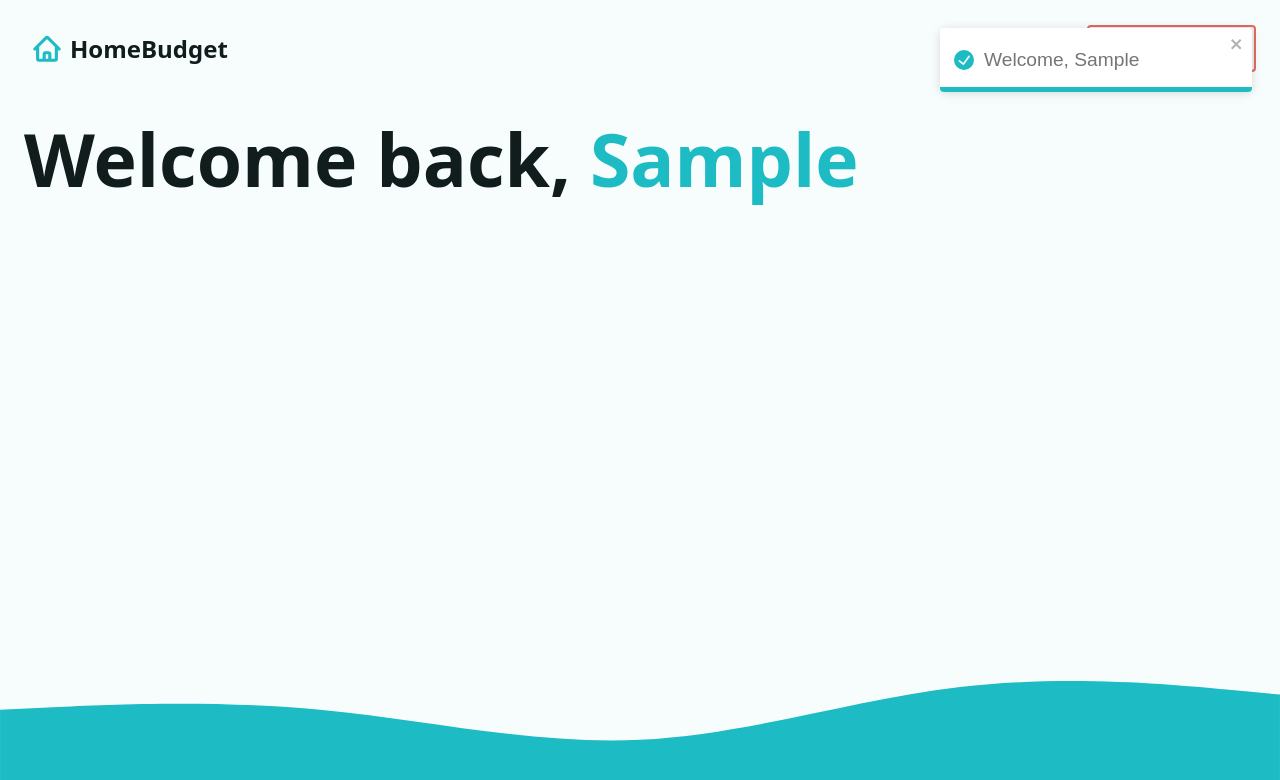
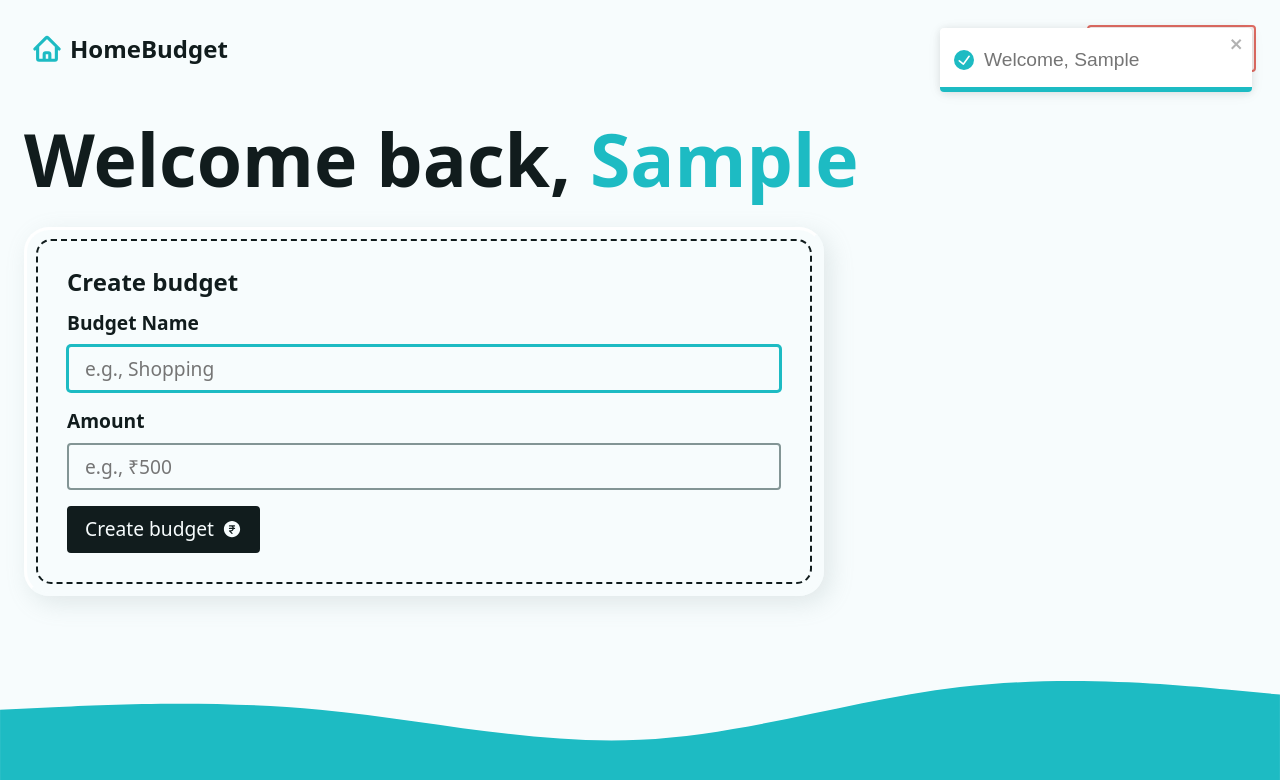
Before and after one commit to rishabhsaklani08/React-Router-Budget-App, a React (Vite) app: page / in a window 1280 px wide. Both pictures are taken after typing "Sample" into the empty fields and a click on the button "Create Account". Shown: the top 780 px of the page. Built offline with nearby package versions, Linux system fonts and the light colour scheme.

Commit message:
reversed minor change

```diff
--- a/src/pages/Dashboard.jsx
+++ b/src/pages/Dashboard.jsx
@@ -61,11 +61,11 @@ const Dashboard = () => {
 
                     <div className="grid-sm">
                         {/* {budgets ? () : () } */}
-                        {/* <div className="grid-lg">
+                        <div className="grid-lg">
                             <div className="flex-lg">
                                 <AddBudgetForm />
                             </div>
-                        </div> */}
+                        </div>
                     </div>
                 </div>
             ) : <Intro />}
```
